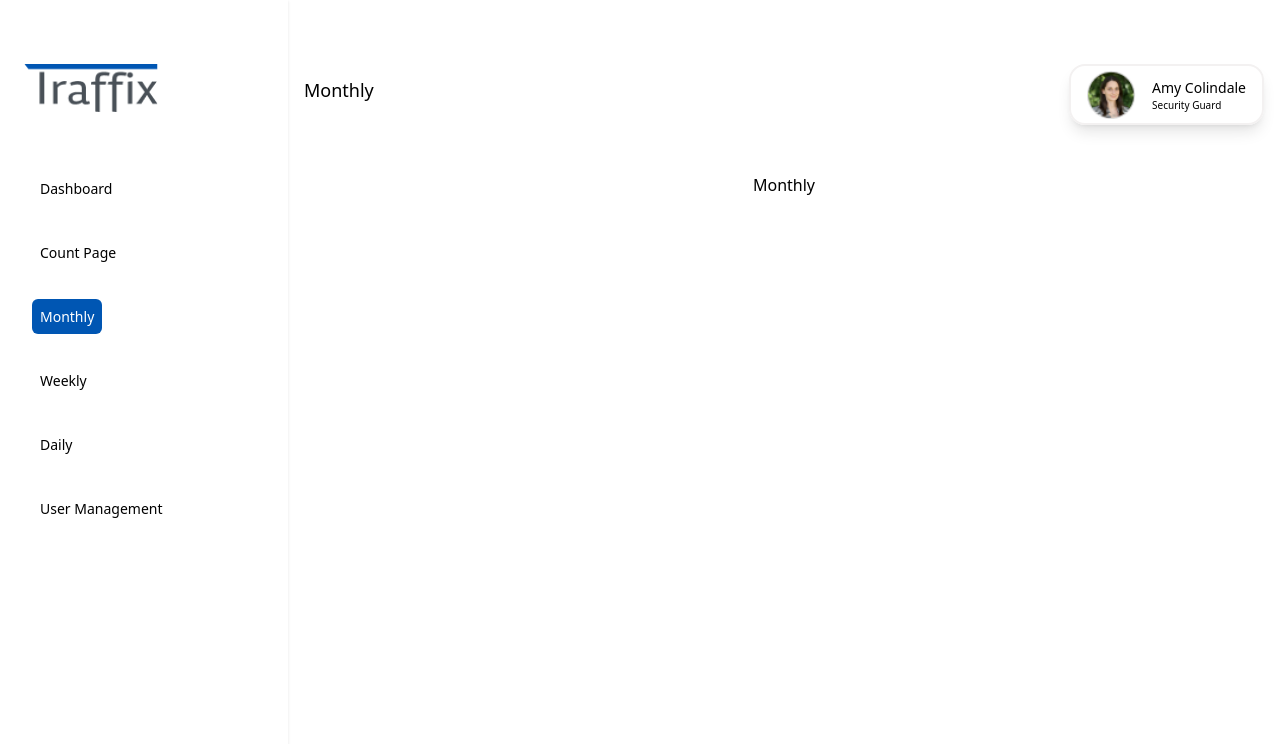
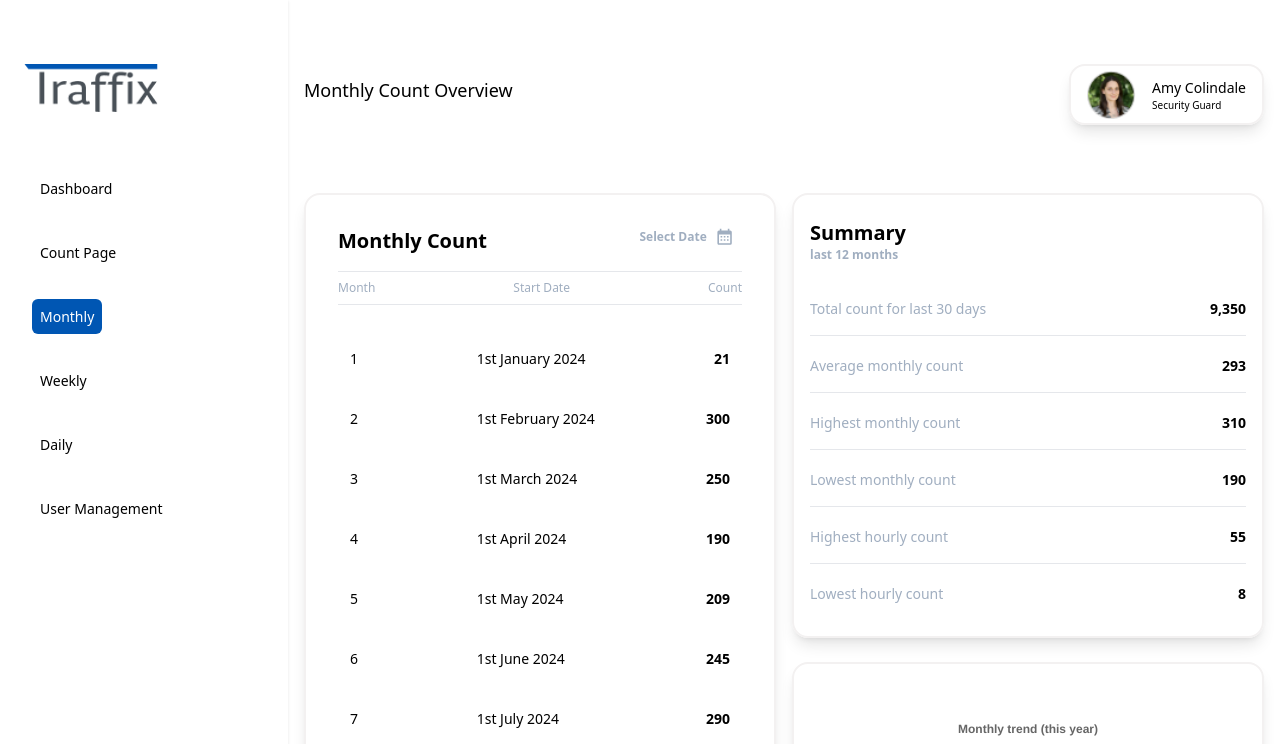
Before and after one commit to Marshall-D/traffix, a Next.js app: page /admin/monthly in a window 1280 px wide. Before the commit this address had no page. Shown: the top 744 px of the page. Built offline with nearby package versions, Linux system fonts and the light colour scheme.

Commit message:
chore: add monthly page

```diff
--- a/pages/admin/monthly/index.tsx
+++ b/pages/admin/monthly/index.tsx
@@ -1,22 +1,75 @@
+// src/pages/admin/monthly.tsx
+import React, { useState } from "react";
 import DashboardHeader from "@/src/components/dashboardHeader";
 import { DashboardSidebar } from "@/src/components/dashboardSidebar";
-import useAuthRedirect from "@/src/hooks/useAuthRedirect";
+import MonthlySectionOne from "@/src/components/monthly/MonthlySectionOne";
+import Summary from "@/src/components/summary";
+import { formatDate } from "@/src/utils/helpers";
+import TodaysCount from "@/src/components/todaysCount";
+import { monthlyData, monthlySummary } from "@/src/utils/data";
+import MonthlyTrendChart from "@/src/components/monthly/MonthlyTrendChart";
 
-const Monthly = () => {
-  useAuthRedirect();
+const MonthlyPage: React.FC = () => {
+  const [selectedMonthStart, setSelectedMonthStart] = useState<string | null>(
+    null
+  );
+  const [showWeekView, setShowWeekView] = useState(false);
+
+  const title = selectedMonthStart
+    ? `Month start: ${formatDate(selectedMonthStart)}`
+    : "Monthly Count Overview";
+
+  const handleTableClick = (startOfMonthDate: string, monthNumber: number) => {
+    // Set local state (for header/title)
+    setSelectedMonthStart(startOfMonthDate);
+    // navigate to weekly page or show weekly view — for now we set showWeekView true
+    setShowWeekView(true);
+    // recommended: navigate to /weekly with query params so Weekly page can highlight row
+    // router.push(`/weekly?start=${encodeURIComponent(startOfMonthDate)}&month=${monthNumber}`)
+  };
 
   return (
-    <div className="lg:pl-72 ">
-      <DashboardSidebar></DashboardSidebar>
-      <div className="mb-36 lg:mb-0">
-        <DashboardHeader title="Monthly"></DashboardHeader>{" "}
-      </div>
+    <div className="lg:pl-72 flex">
+      <DashboardSidebar />
+      <div className="flex-1 flex flex-col">
+        <div className="mb-36 lg:mb-0 block lg:hidden">
+          <DashboardHeader daily={false} title={"Monthly Count"} />
+        </div>
 
-      <div className="flex justify-center mt-5">
-        <h1>Monthly </h1>
+        <div className="mb-36 lg:mb-0 hidden lg:block">
+          <DashboardHeader title={title} />
+        </div>
+
+        <div className="flex flex-col lg:flex-row gap-4 mt-5 mx-4 mb-8">
+          <div className="w-full">
+            <p className="lg:hidden text-lg font-medium ">
+              {selectedMonthStart ? formatDate(selectedMonthStart) : "Monthly"}
+            </p>
+
+            <div className="lg:hidden my-4">
+              <TodaysCount
+                count={monthlyData.reduce((s, m) => s + m.count, 0)}
+              />
+            </div>
+
+            <MonthlySectionOne onTableItemClick={handleTableClick} />
+          </div>
+
+          <div className="flex flex-col gap-4 w-full">
+            <div id="summary-side" className="flex flex-col gap-4 w-full">
+              <div className="flex flex-col gap-6">
+                <Summary details={monthlySummary} subtitle="last 12 months" />
+
+                <div className="w-full rounded-2xl p-12 border-2 border-grey shadow-lg hover:bg-grey">
+                  <MonthlyTrendChart data={monthlyData} />
+                </div>
+              </div>
+            </div>
+          </div>
+        </div>
       </div>
     </div>
   );
 };
 
-export default Monthly;
+export default MonthlyPage;
--- /dev/null
+++ b/src/components/monthly/MonthlySectionOne.tsx
@@ -0,0 +1,142 @@
+// src/components/monthly/MonthlySectionOne.tsx
+import React, { FC, useState } from "react";
+import { IconButton } from "../iconButton";
+import { mdiCalendarMonth } from "@mdi/js";
+import DatePicker from "react-datepicker";
+import "react-datepicker/dist/react-datepicker.css";
+import { Modal } from "../modal";
+import { Button } from "../button";
+import { formatDate } from "@/src/utils/helpers";
+import { useRouter } from "next/router";
+import { monthlyData } from "@/src/utils/data";
+
+/**
+ * Props:
+ * - onTableItemClick(startOfMonthDate: string, monthNumber: number)
+ */
+interface Props {
+  onTableItemClick: (startOfMonthDate: string, monthNumber: number) => void;
+}
+
+const MonthlySectionOne: FC<Props> = ({ onTableItemClick }) => {
+  const [showModal, setShowModal] = useState(false);
+  const [selectedDate, setSelectedDate] = useState<Date | null>(null);
+  const [selectedRow, setSelectedRow] = useState<number | null>(null);
+  const router = useRouter();
+
+  const handleViewDateClick = () => {
+    if (!selectedDate) {
+      alert("Please select a date.");
+      return;
+    }
+    // Convert to YYYY-MM-DD (start-of-month)
+    const formatted = new Intl.DateTimeFormat("en-CA", {
+      year: "numeric",
+      month: "2-digit",
+      day: "2-digit",
+    }).format(selectedDate);
+    // Find month item that contains that date (matching startOfMonth)
+    const found = monthlyData.find((m) => m.start === formatted);
+    if (found) {
+      onTableItemClick(found.start, found.month);
+      // recommended: navigate to weekly with query so weekly highlights
+      router.push(
+        `/weekly?start=${encodeURIComponent(found.start)}&month=${found.month}`
+      );
+    } else {
+      alert("No data available for this date.");
+    }
+    setShowModal(false);
+  };
+
+  const handleRowClick = (index: number) => {
+    const item = monthlyData[index];
+    setSelectedRow(index === selectedRow ? null : index);
+    if (selectedRow === index) {
+      // second click => trigger
+      onTableItemClick(item.start, item.month);
+      router.push(
+        `/weekly?start=${encodeURIComponent(item.start)}&month=${item.month}`
+      );
+    }
+  };
+
+  return (
+    <div className="flex lg:h-full flex-col w-full rounded-2xl p-8 border-2 border-grey shadow-lg hover:bg-grey">
+      <div id="header" className="flex justify-between gap-3 text-grey-2">
+        <p className="text-black text-xl font-semibold">Monthly Count</p>
+        <div className="flex" onClick={() => setShowModal(true)}>
+          <p className="font-semibold text-xs text-grey-4 cursor-pointer mt-0.5">
+            Select Date
+          </p>
+          <div className="mt-[-7px]">
+            <IconButton
+              size={0.8}
+              path={mdiCalendarMonth}
+              iconColor="text-grey-4"
+            />
+          </div>
+        </div>
+      </div>
+
+      <hr className="mt-4" />
+
+      {/* Table header */}
+      <div
+        id="table-header"
+        className="flex justify-between gap-3 text-grey-4 my-2 text-xs font-semibold"
+      >
+        <p className="font-medium">Month</p>
+        <p className="font-medium">Start Date</p>
+        <p className="font-medium">Count</p>
+      </div>
+      <hr />
+
+      <div id="table-body" className="mt-4">
+        {monthlyData.map((row, i) => (
+          <div
+            key={row.month}
+            className={`flex justify-between items-center text-sm text-black-2 my-4 cursor-pointer p-3 rounded-md
+              ${selectedRow === i ? "bg-primary text-white" : ""}
+              hover:bg-grey-3`}
+            onClick={() => handleRowClick(i)}
+          >
+            <p className="w-1/4">{row.month}</p>
+            <p className="w-1/3">{formatDate(row.start)}</p>
+            <p className="w-1/4 font-semibold text-right">{row.count}</p>
+          </div>
+        ))}
+      </div>
+
+      {/* Calendar Modal */}
+      <Modal
+        isOpen={showModal}
+        bgColor="white"
+        maxWidth="max-w-3xl"
+        handleClose={() => setShowModal(false)}
+      >
+        <div className="flex flex-col gap-4 p-8">
+          <h2 className="text-xl font-medium mb-2 text-center">
+            Select a Month Start
+          </h2>
+          <div className="mx-auto">
+            <DatePicker
+              selected={selectedDate}
+              onChange={setSelectedDate}
+              inline
+              showMonthYearPicker
+              dateFormat="MM/yyyy"
+            />
+          </div>
+          <div>
+            <Button onClick={handleViewDateClick} className="w-full">
+              View Month
+            </Button>
+          </div>
+        </div>
+      </Modal>
+    </div>
+  );
+};
+
+export default MonthlySectionOne;
--- /dev/null
+++ b/src/components/monthly/MonthlyTrendChart.tsx
@@ -0,0 +1,78 @@
+// src/components/monthly/MonthlyTrendChart.tsx
+import React, { FC } from "react";
+import { Bar } from "react-chartjs-2";
+import {
+  Chart as ChartJS,
+  CategoryScale,
+  LinearScale,
+  BarElement,
+  Title,
+  Tooltip,
+  Legend,
+} from "chart.js";
+
+ChartJS.register(
+  CategoryScale,
+  LinearScale,
+  BarElement,
+  Title,
+  Tooltip,
+  Legend
+);
+
+interface MonthItem {
+  month: number;
+  start: string;
+  count: number;
+}
+
+const MonthLabels = [
+  "Jan",
+  "Feb",
+  "Mar",
+  "Apr",
+  "May",
+  "Jun",
+  "Jul",
+  "Aug",
+  "Sep",
+  "Oct",
+  "Nov",
+  "Dec",
+];
+
+const MonthlyTrendChart: FC<{ data: MonthItem[] }> = ({ data }) => {
+  // sort by month so chart always shows Jan..Dec order where present
+  const sorted = [...data].sort((a, b) => a.month - b.month);
+
+  const chartData = {
+    labels: sorted.map((d) => MonthLabels[(d.month - 1) % 12]),
+    datasets: [
+      {
+        label: "Monthly Count",
+        data: sorted.map((d) => d.count),
+        backgroundColor: "#0056B3",
+        borderColor: "#0056B3",
+      },
+    ],
+  };
+
+  const options = {
+    responsive: true,
+    plugins: {
+      legend: { display: false },
+      title: { display: true, text: "Monthly trend (this year)" },
+    },
+    scales: {
+      y: { beginAtZero: true },
+    },
+  };
+
+  return (
+    <div style={{ minHeight: 260 }}>
+      <Bar data={chartData} options={options as any} />
+    </div>
+  );
+};
+
+export default MonthlyTrendChart;
--- a/src/utils/data.ts
+++ b/src/utils/data.ts
@@ -86,3 +86,27 @@ export const dailyData = [
   { date: "2024-05-06", count: 2689, day: "Saturday" },
   { date: "2024-05-07", count: 179, day: "Sunday" },
 ];
+
+export const monthlyData = [
+  { month: 1, start: "2024-01-01", count: 21 },
+  { month: 2, start: "2024-02-01", count: 300 },
+  { month: 3, start: "2024-03-01", count: 250 },
+  { month: 4, start: "2024-04-01", count: 190 },
+  { month: 5, start: "2024-05-01", count: 209 },
+  { month: 6, start: "2024-06-01", count: 245 },
+  { month: 7, start: "2024-07-01", count: 290 },
+  { month: 8, start: "2024-08-01", count: 310 },
+  { month: 9, start: "2024-09-01", count: 260 },
+  { month: 10, start: "2024-10-01", count: 205 },
+  { month: 11, start: "2024-11-01", count: 260 },
+  { month: 12, start: "2024-12-01", count: 305 },
+];
+
+export const monthlySummary = [
+  { label: "Total count for last 30 days", value: "9,350" },
+  { label: "Average monthly count", value: "293" },
+  { label: "Highest monthly count", value: "310" },
+  { label: "Lowest monthly count", value: "190" },
+  { label: "Highest hourly count", value: "55" },
+  { label: "Lowest hourly count", value: "8" },
+];
```
